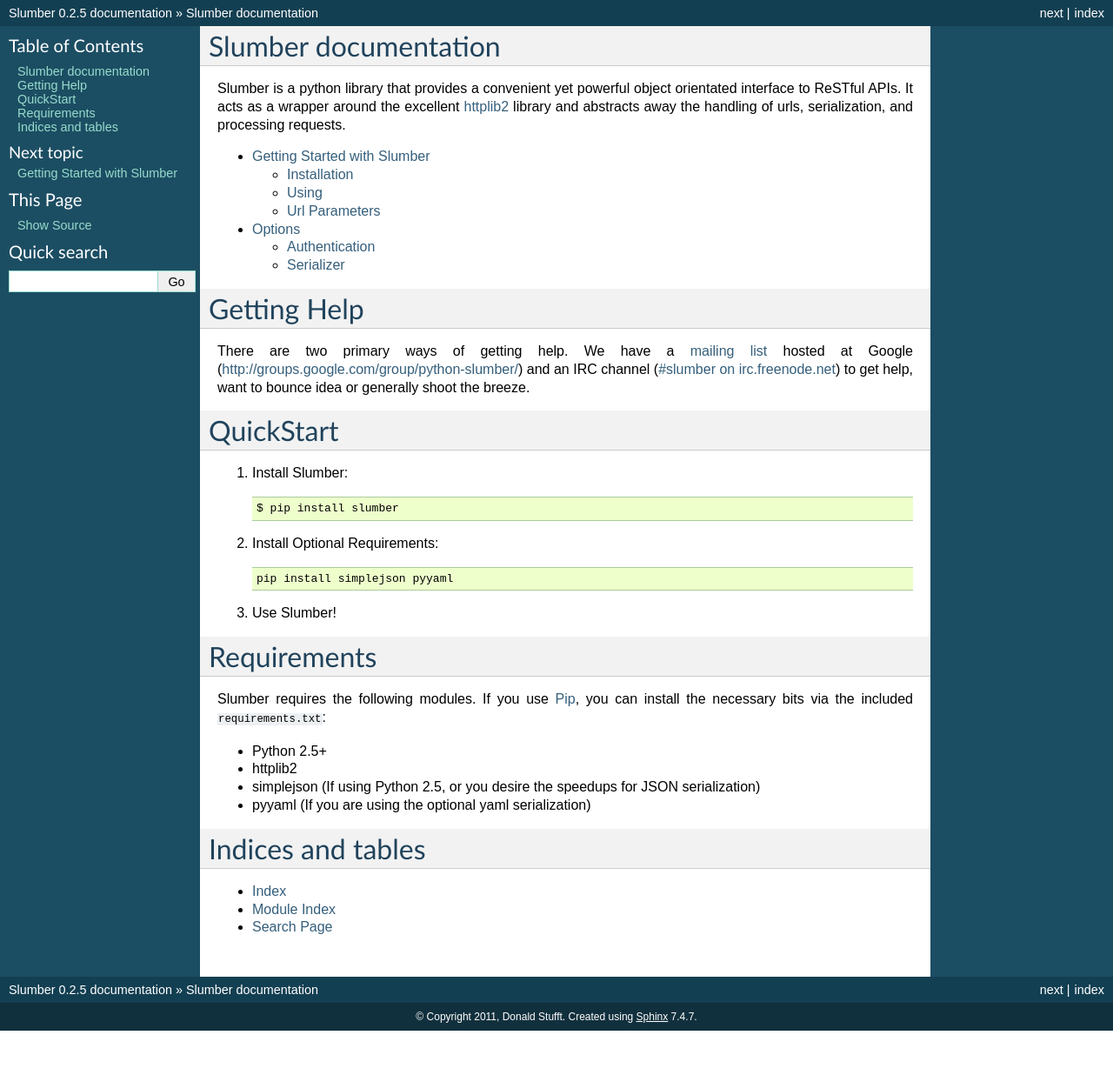
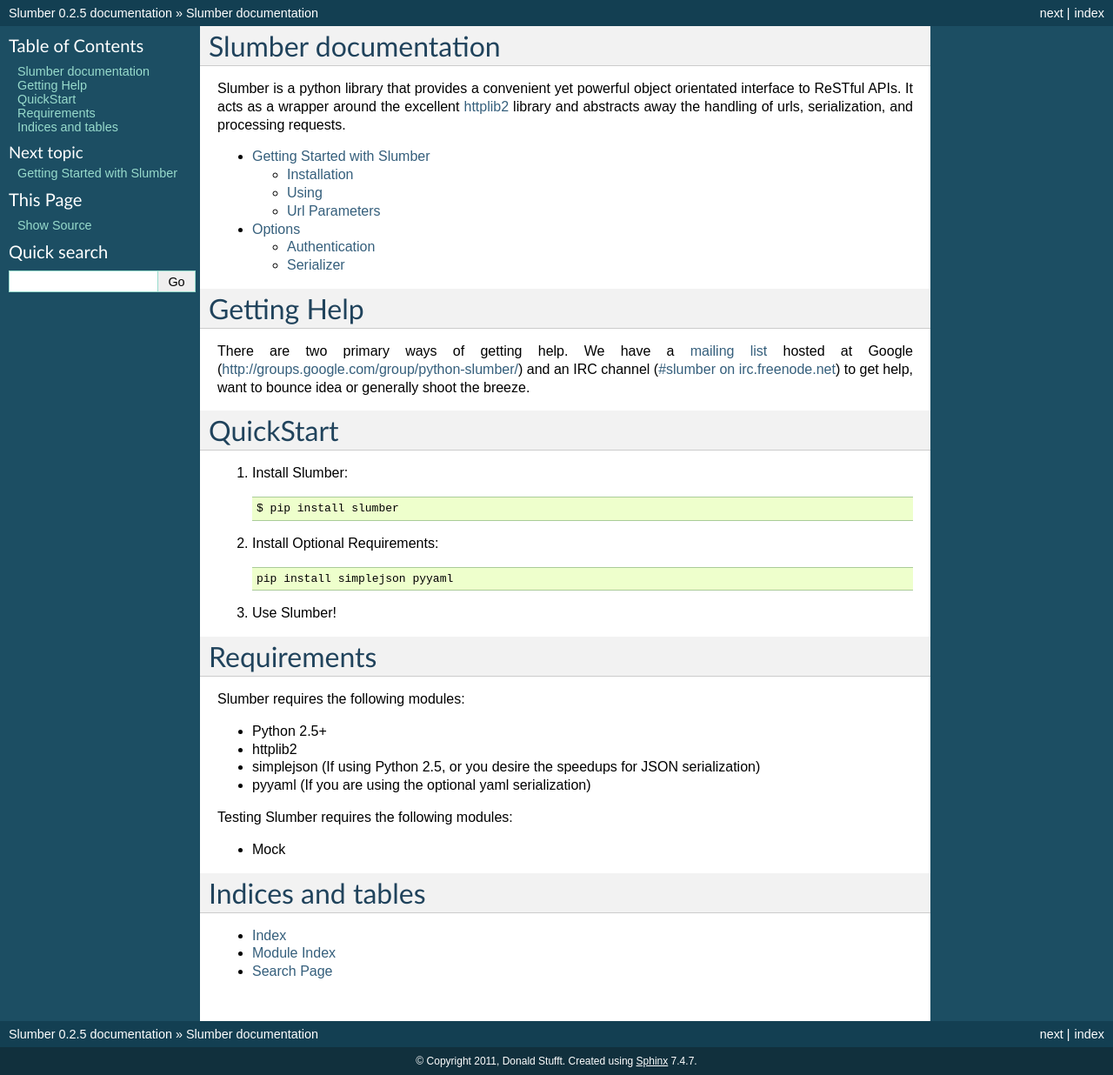
Before and after one commit to samgiles/slumber, a Sphinx documentation site: the page built from docs/index.rst, in a window 1280 px wide. Shown: the whole page at 87% size. Built offline with Sphinx 7.4.7, drawn with Linux system fonts in a browser that asks for light colours; before the commit the page ends 1185 px from its top, so only the background shows below that.

Commit message:
fix the requirements

```diff
--- a/docs/index.rst
+++ b/docs/index.rst
@@ -41,8 +41,7 @@
 Requirements
 ============
 
-Slumber requires the following modules. If you use Pip_, you can install
-the necessary bits via the included ``requirements.txt``:
+Slumber requires the following modules:
 
 * Python 2.5+
 * httplib2
@@ -51,6 +50,10 @@
 
 .. _Pip: http://pip.openplans.org/
 
+Testing Slumber requires the following modules:
+
+* Mock
+
 Indices and tables
 ==================
 
```
